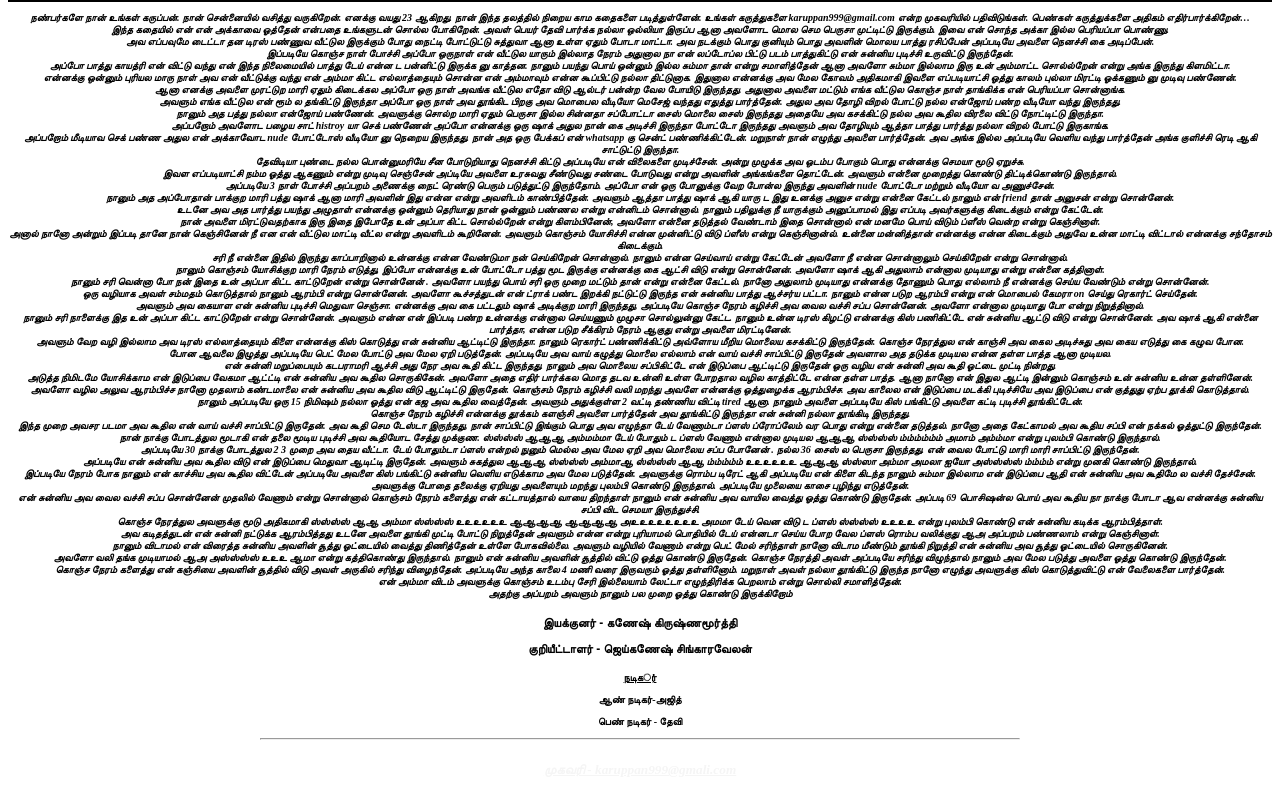
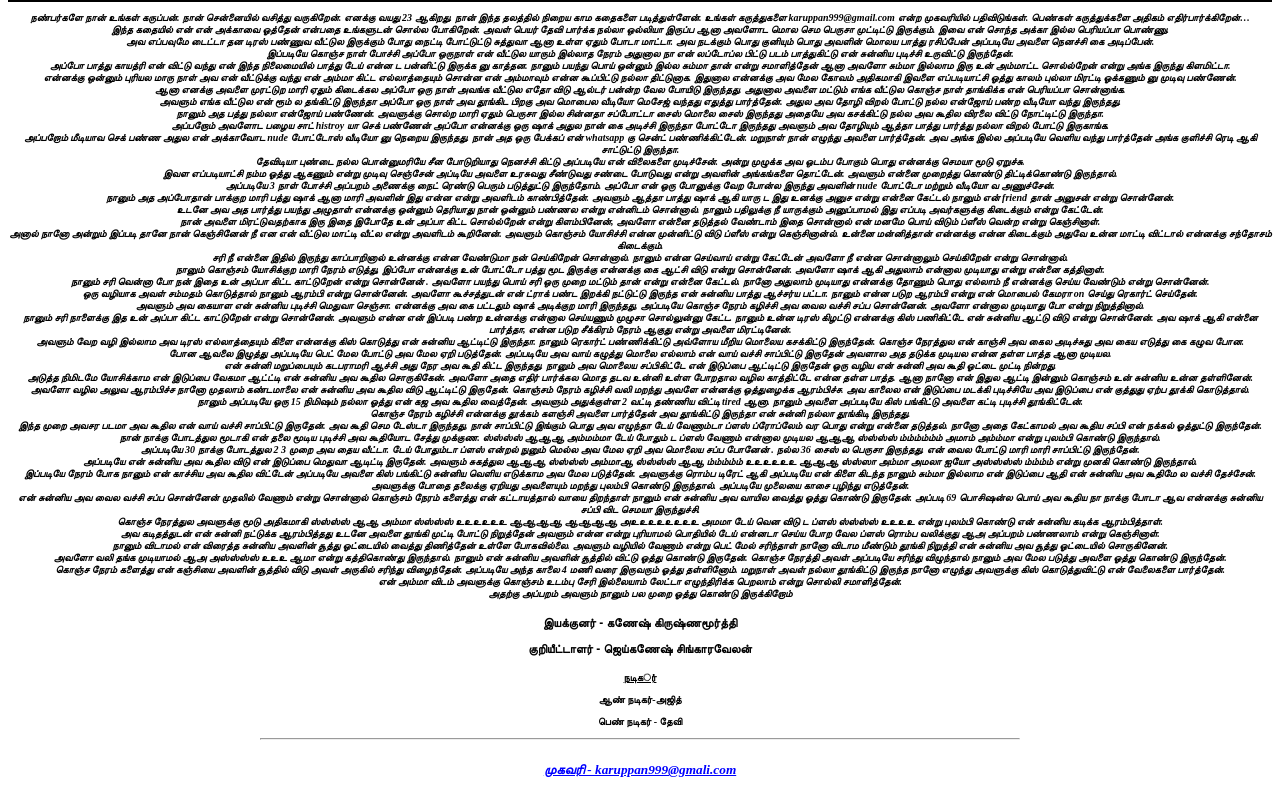
Before and after one commit to Jairajchamp/cv2, a plain HTML site: page index.html in a window 1280 px wide. Shown: the part 552-1352 px from the top of the page. Drawn offline with Linux system fonts and the light colour scheme.

Commit message:
Update Styles.css

```diff
--- a/Styles.css
+++ b/Styles.css
@@ -38,7 +38,7 @@
       }
       a{
         text-align: right;
-        color: whitesmoke;
+        color: blue;
       }
     img:hover{
       background-color: black;
```
